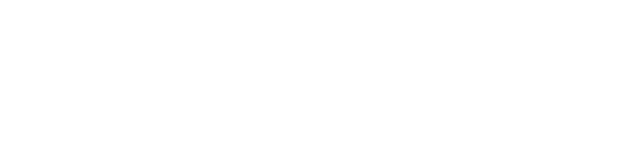
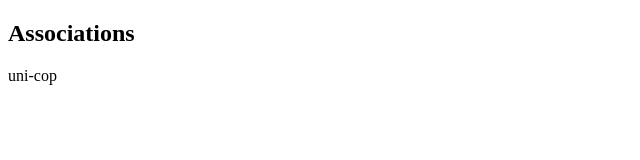
Before and after one commit to Vyx-22/mon-cv, a plain HTML site: page index.html in a window 1280 px wide. Shown: the whole page, without its empty margins (0-640 px from the left). Drawn offline with Linux system fonts and the light colour scheme.

Commit message:
mise en place de la section association

```diff
--- a/index.html
+++ b/index.html
@@ -7,6 +7,9 @@
     <link rel="stylesheet" href="style.css">
 </head>
 <body>
-
+    <section>
+        <h2>Associations</h2>
+        <p>uni-cop</p>
+    </section>
 </body>
 </html>
```
